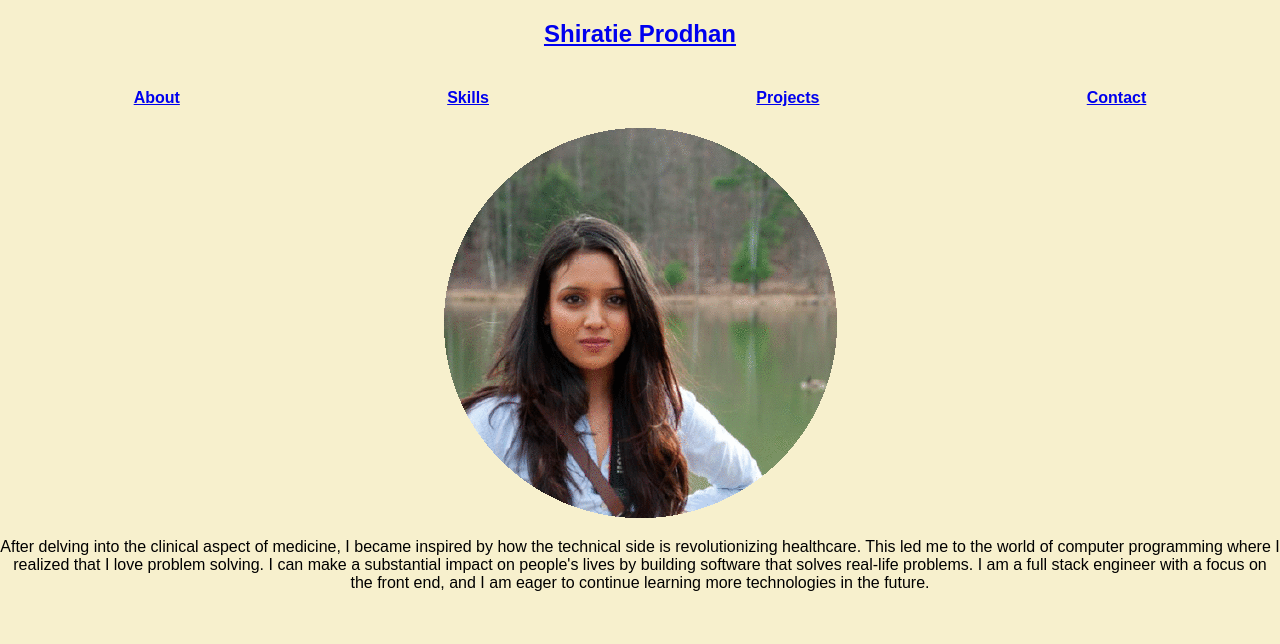
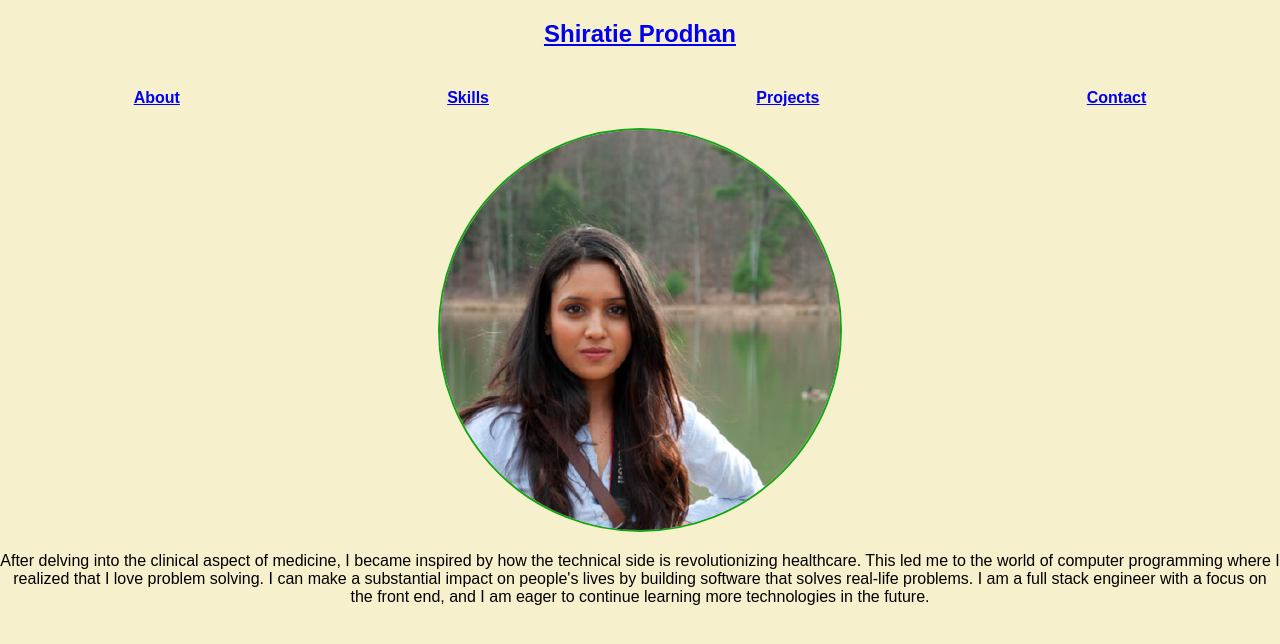
Before and after one commit to shiratiee/personal-website, a React (Create React App) app: page / in a window 1280 px wide. Shown: the top 644 px of the page. Built offline with nearby package versions, Linux system fonts and the light colour scheme.

Commit message:
styled my main image- made circular, added green borders

```diff
--- a/src/About.jsx
+++ b/src/About.jsx
@@ -1,12 +1,15 @@
 import React from 'react';
 import './App.css';
-import circleMe from './images/circleMe.png'
+import Me from './images/Me.png'
 
 export default function About() {
   return (
 
     <div>
-    <img src={circleMe}/>
+    <img
+     className="my-image"
+     src={Me}
+     alt="Me"/>
       <p>
       After delving into the clinical aspect of medicine, I became inspired by how the technical side is revolutionizing healthcare. This led me to the world of computer programming where I realized that I love problem solving. I can make a substantial impact on people's lives by building software that solves real-life problems.
       I am a full stack engineer with a focus on the front end, and I am eager to continue learning more technologies in the future.
--- a/src/App.css
+++ b/src/App.css
@@ -69,6 +69,7 @@
 .portfolio-image {
   width: 300px;
   height: 200px;
+  border: 2px solid rgb(20, 165, 20);
 }
 
 .description {
@@ -80,6 +81,8 @@ button {
   height: 2em;
   font-size: 1em;
   margin: -2.5em 0.5em 0 0.5em;
+  background-color: rgb(247, 240, 205);
+  border: 2px solid rgb(20, 165, 20);
 }
 
 .buttons {
@@ -97,3 +100,8 @@ button a {
   justify-content: space-around;
   align-items: center;
 }
+
+.my-image {
+  border: 2px solid rgb(20, 165, 20);
+  border-radius: 50%;
+}
```
